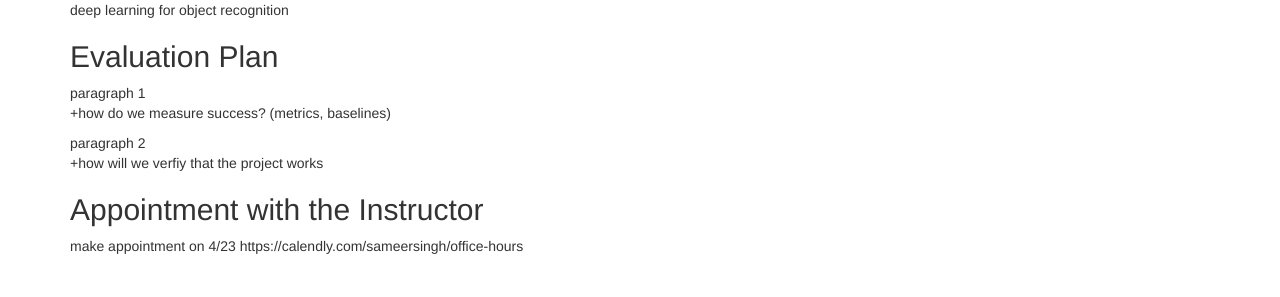
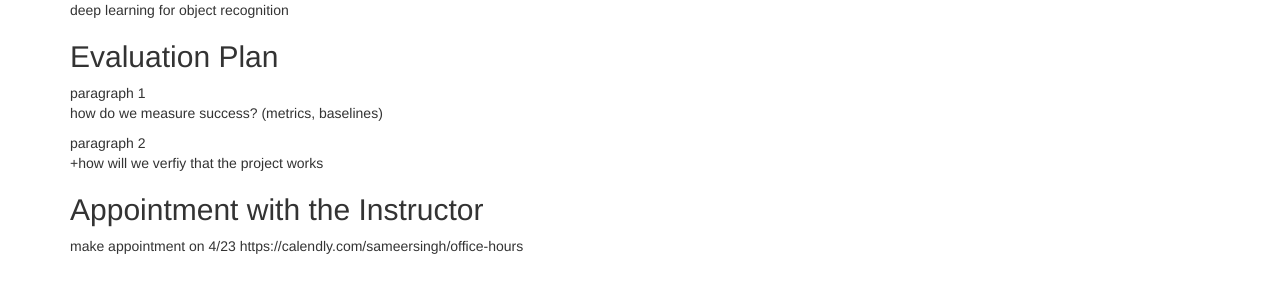
Before and after one commit to jeffomidvaran/TheBlockouts, a Jekyll site: the page built from docs/proposal.md, in a window 1280 px wide. Shown: the part 319-616 px from the top of the page. Built offline with Jekyll 4.4.1, drawn with Linux system fonts in a browser that asks for light colours.

```diff
--- a/docs/proposal.md
+++ b/docs/proposal.md
@@ -15,9 +15,9 @@
 
 ## Evaluation Plan
 paragraph 1 <br/>
-    +how do we measure success? (metrics, baselines)
+    how do we measure success? (metrics, baselines)
 
-paragraph 2<br/>
+paragraph 2 <br/>
     +how will we verfiy that the project works
 
 ## Appointment with the Instructor
```
